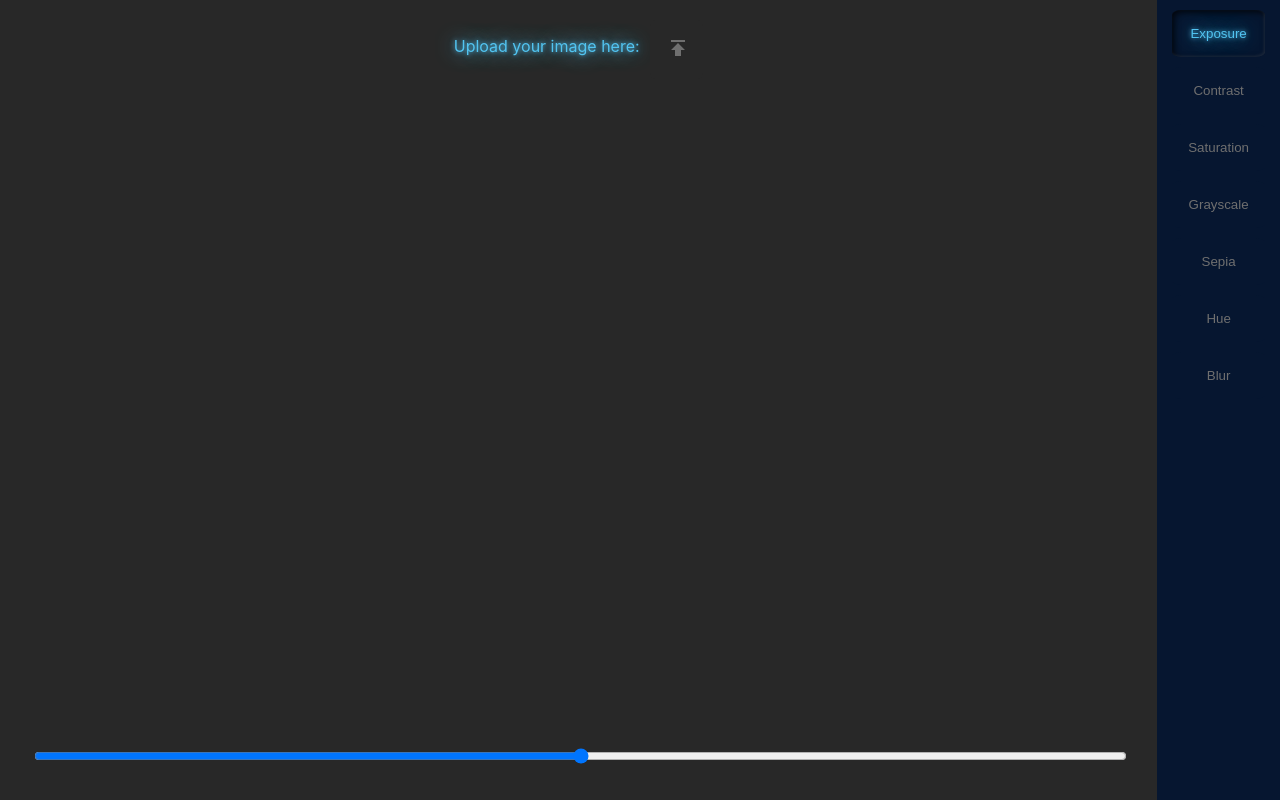
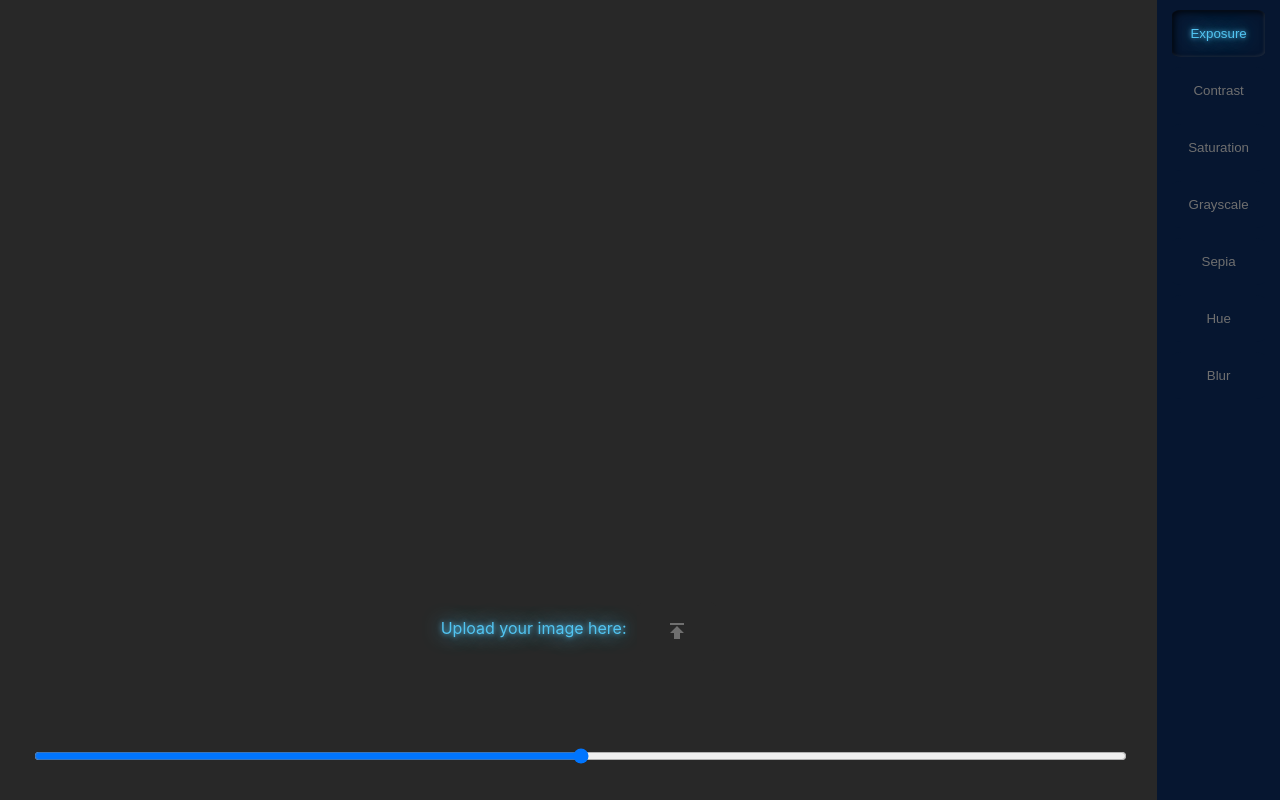
Before and after one commit to springlordpants/photo-editor, a React (Create React App) app: page / in a window 1280 px wide. Built offline with nearby package versions, Linux system fonts and the light colour scheme.

Commit message:
Got sizing and positioning under control!

```diff
--- a/src/App.css
+++ b/src/App.css
@@ -4,6 +4,7 @@
 
 body{
   margin: 0;
+  background-color:  #282828;
 }
 
 .container {
@@ -12,6 +13,7 @@ body{
   grid-template-rows: 1fr auto;
   grid-template-areas:
     "image sidebar"
+    "upload sidebar"
     "slider sidebar";
   height: 100vh;
   width: 100vw;
@@ -19,7 +21,7 @@ body{
 }
 
 .upload{
-  grid-area: image;
+  grid-area: upload;
   display: flex;
   justify-content: center;
   padding: 20px 40px ;
@@ -28,8 +30,7 @@ body{
   text-shadow:
     0 0 5px #52c4f1,
     0 0 20px #52c4f1;
-    display: flex;
-    flex-direction: row;
+  /* flex-direction: row; */
 }
 
 .upload-button {
@@ -37,7 +38,8 @@ body{
   border: none;
   outline: none;
   margin: 0 0 0 10px;
-  width: 5%;
+  width: 80px;
+  height: 60px;
   background-color:  #282828;
   color: #6f6f6f;
   padding: 1rem;
--- a/src/App.js
+++ b/src/App.js
@@ -118,15 +118,13 @@ function App() {
 
   return (
     <div className="container">
-      <div className="main-image">
-        {/* <div
-        style={{
-          display: "flex",
-          flexDirection: "column",
-          alignItems: "center",
-          justifyContent: "center"
-        }}
-      > */}
+      <div className="main-image"
+      style={{
+        display: "flex",
+        alignItems: "center",
+        justifyContent: "center",
+
+      }}>
         <input
           type="file"
           accept="image/*"
@@ -136,24 +134,13 @@ function App() {
             display: "none"
           }}
         />
-        <div>
-          <div className="upload">
-            <p>Upload your image here:</p>
-            <button className="upload-button" onClick={() => imageUploader.current.click()}>
-                  <PublishIcon />
-            </button>
-          </div>
+        <div style={getImageStyle()}>
           <img
             ref={uploadedImage}
-            style={getImageStyle()}
-          />
+            style={{maxWidth:'100%', maxHeight:'76vh'}}
+            alt="" />
         </div>
       </div>
-        {/* <input type="file" accept="image/*" onChange={handleImageUpload} />
-        <div>
-          <img ref={uploadedImage} style={getImageStyle()} />
-        </div>
-      </div> */}
       <div className="sidebar">
         {options.map((option, index) => {
           return(
@@ -166,6 +153,12 @@ function App() {
           )
         })}
       </div>
+      <div className="upload">
+          <p>Upload your image here:</p>
+          <button className="upload-button" onClick={() => imageUploader.current.click()}>
+                <PublishIcon />
+          </button>
+        </div>
       <Slider
         min={selectedOption.range.min}
         max={selectedOption.range.max}
```
